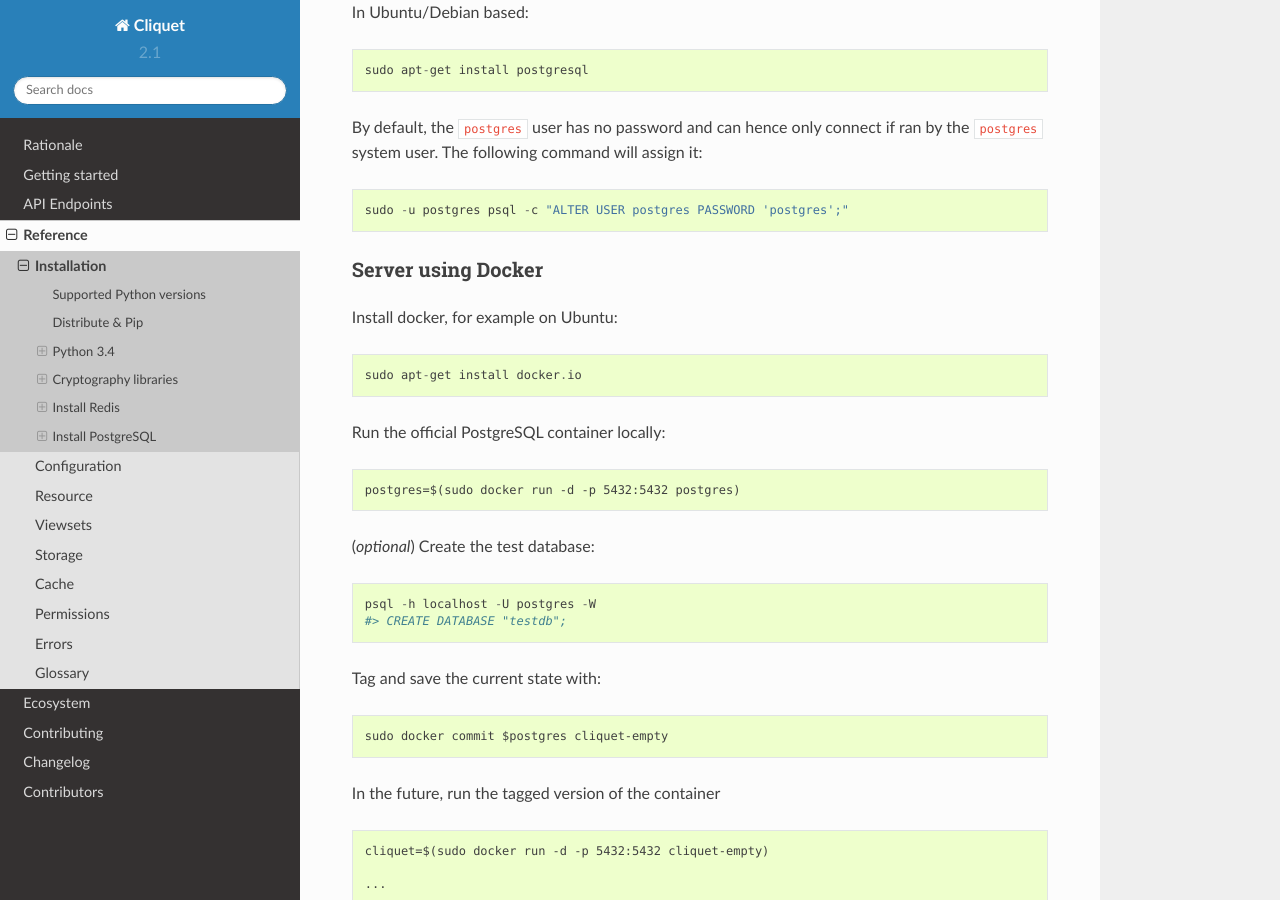
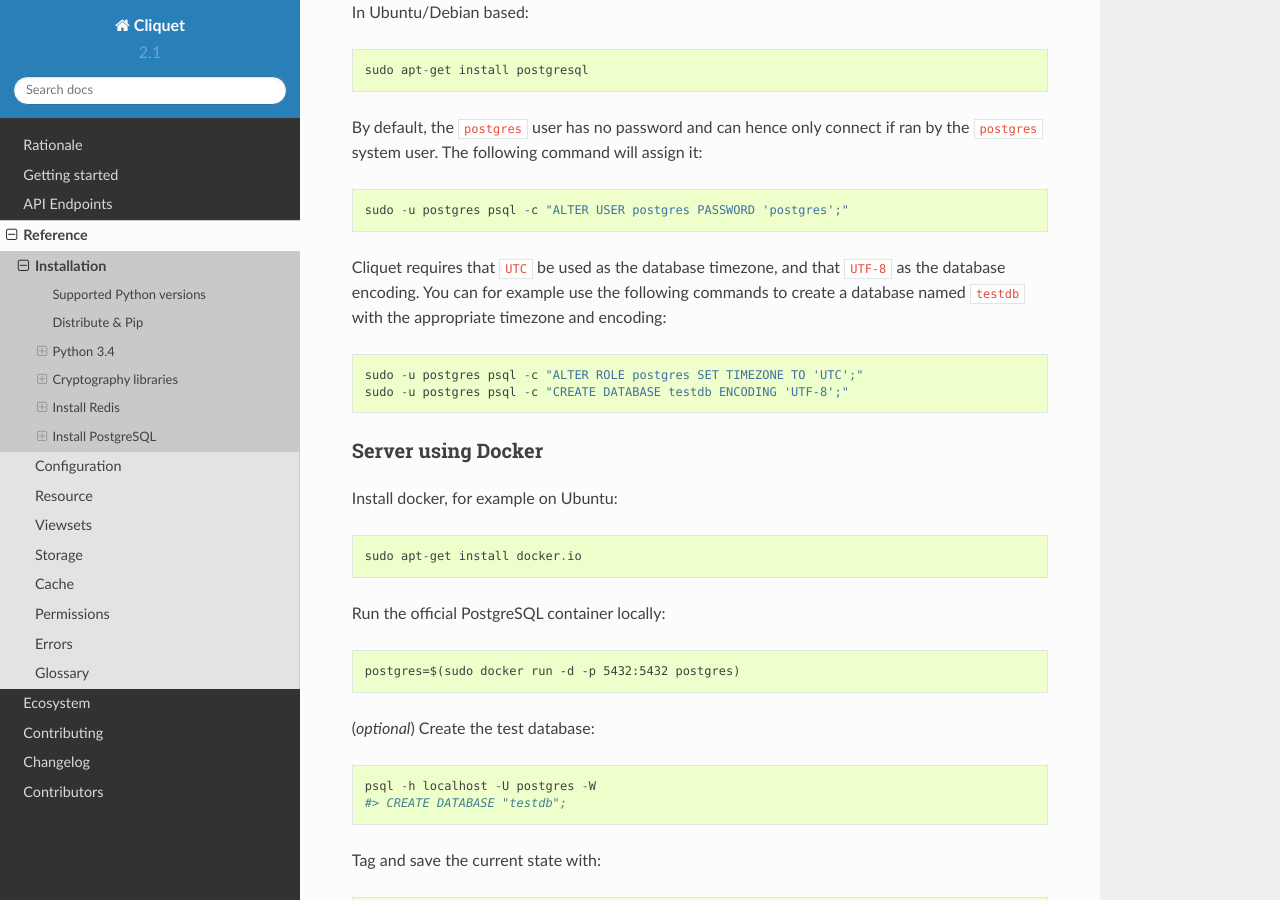
Before and after one commit to Kinto/kinto, a Sphinx documentation site: the page built from docs/reference/installation.rst, in a window 1280 px wide and 900 px high, scrolled down 2680 px. Built offline with Sphinx 7.4.7 and the Read the Docs theme 2.0.0, drawn with Linux system fonts in a browser that asks for light colours.

Commit message:
Specify database encoding and timezone in doc

```diff
--- a/docs/contributing.rst
+++ b/docs/contributing.rst
@@ -65,7 +65,9 @@
 That means:
 
 * Run Redis on ``localhost:6379``
-* Run a PostgreSQL ``testdb`` database on ``localhost:5432`` with user ``postgres/postgres``
+* Run a PostgreSQL 9.4 ``testdb`` database on ``localhost:5432`` with user
+  ``postgres/postgres``. The database encoding should be ``UTF-8``, and the
+  database timezone should be ``UTC``.
 
 ::
 
--- a/docs/reference/installation.rst
+++ b/docs/reference/installation.rst
@@ -152,6 +152,14 @@
 
     sudo -u postgres psql -c "ALTER USER postgres PASSWORD 'postgres';"
 
+Cliquet requires that ``UTC`` be used as the database timezone, and that
+``UTF-8`` as the database encoding. You can for example use the following
+commands to create a database named ``testdb`` with the appropriate timezone
+and encoding::
+
+    sudo -u postgres psql -c "ALTER ROLE postgres SET TIMEZONE TO 'UTC';"
+    sudo -u postgres psql -c "CREATE DATABASE testdb ENCODING 'UTF-8';"
+
 
 Server using Docker
 -------------------
```
